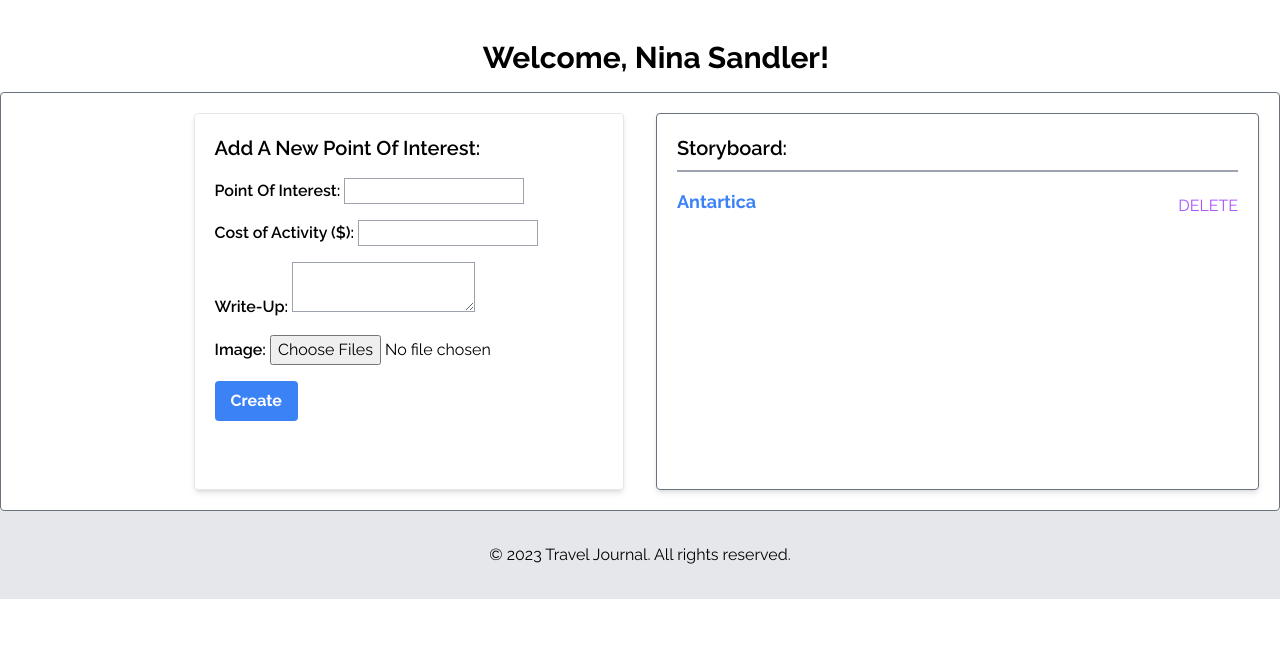
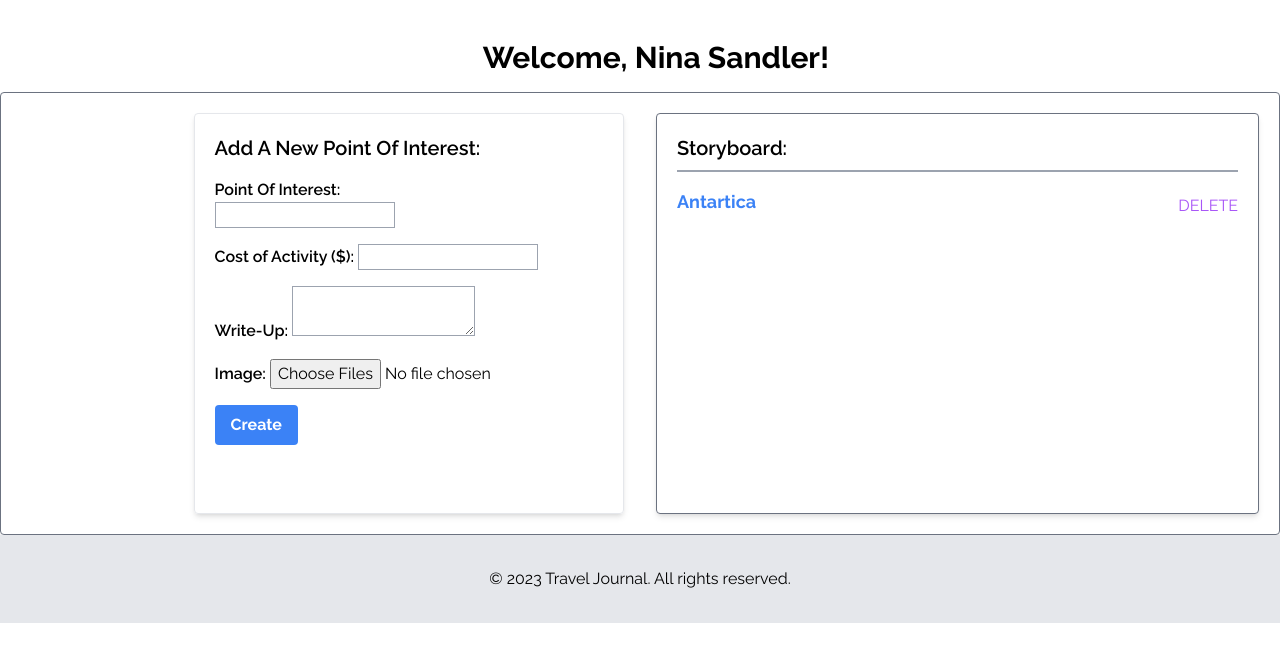
Before and after one commit to ckc2007/Travel-Journal, a Node server app: page /profile in a window 1280 px wide. Shown: the part 96-758 px from the top of the page. Run offline with Node 20, Linux system fonts and the light colour scheme; a user stored in the database is signed in; data comes from the database, SQL or seed files in the repository; some libraries are stand-ins or nearby versions.

Commit message:
add block

```diff
--- a/views/profile.handlebars
+++ b/views/profile.handlebars
@@ -6,7 +6,7 @@
 
 <div class="container mx-auto mt-4">
   <div class="grid grid-cols-1 md:grid-cols-2 gap-4 border border-gray-500 rounded shadow-md p-5">
-    <div class="border rounded shadow-md p-5 mx-auto flex flex-col justify-end mr-2">
+    <div class="border rounded shadow-md p-5 mx-auto flex flex-col mr-2">
       <h3 class="text-xl font-semibold mb-4">Add A New Point Of Interest:</h3>
 
       <form
@@ -18,7 +18,7 @@
         <div class="form-group mb-4">
           <label for="project-name" class="font-semibold hover:underline">Point
             Of Interest:</label>
-          <input class="border border-gray-400 focus:outline-none form-input" type="text" id="project-name" name="name" />
+          <input class="border border-gray-400 block focus:outline-none form-input" type="text" id="project-name" name="name" />
         </div>
         <div class="form-group mb-4">
           <label
```
